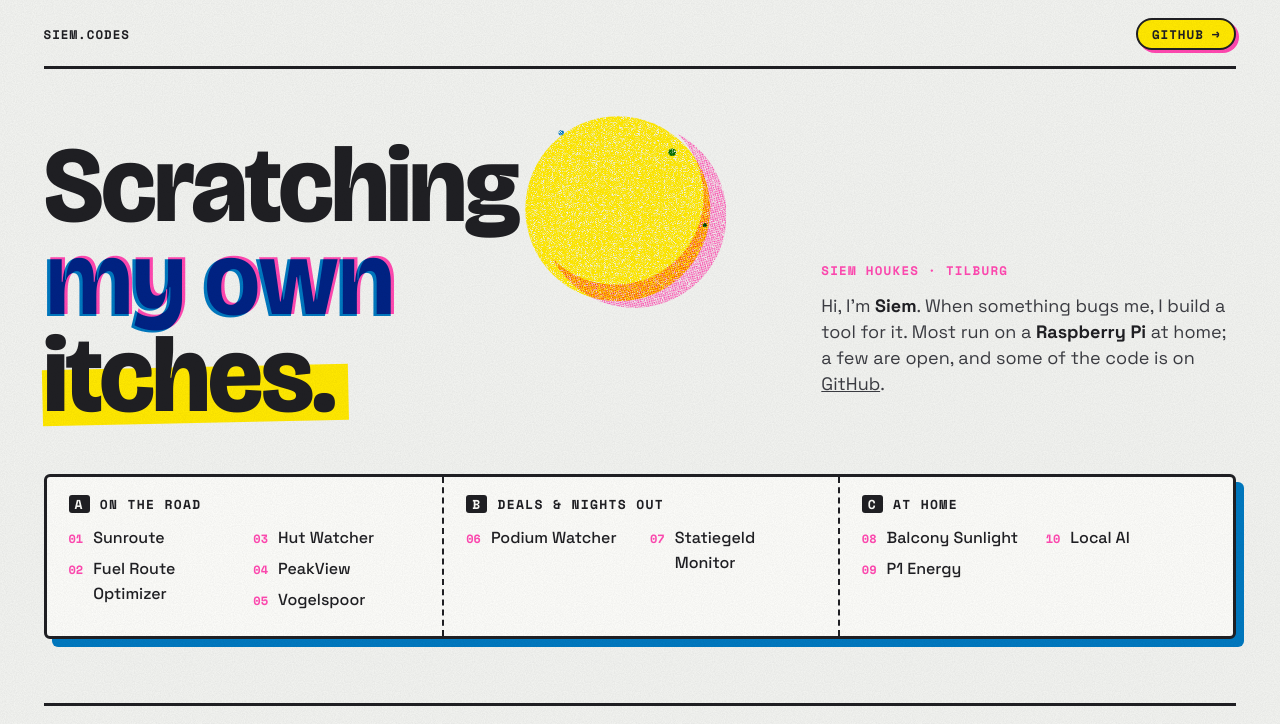
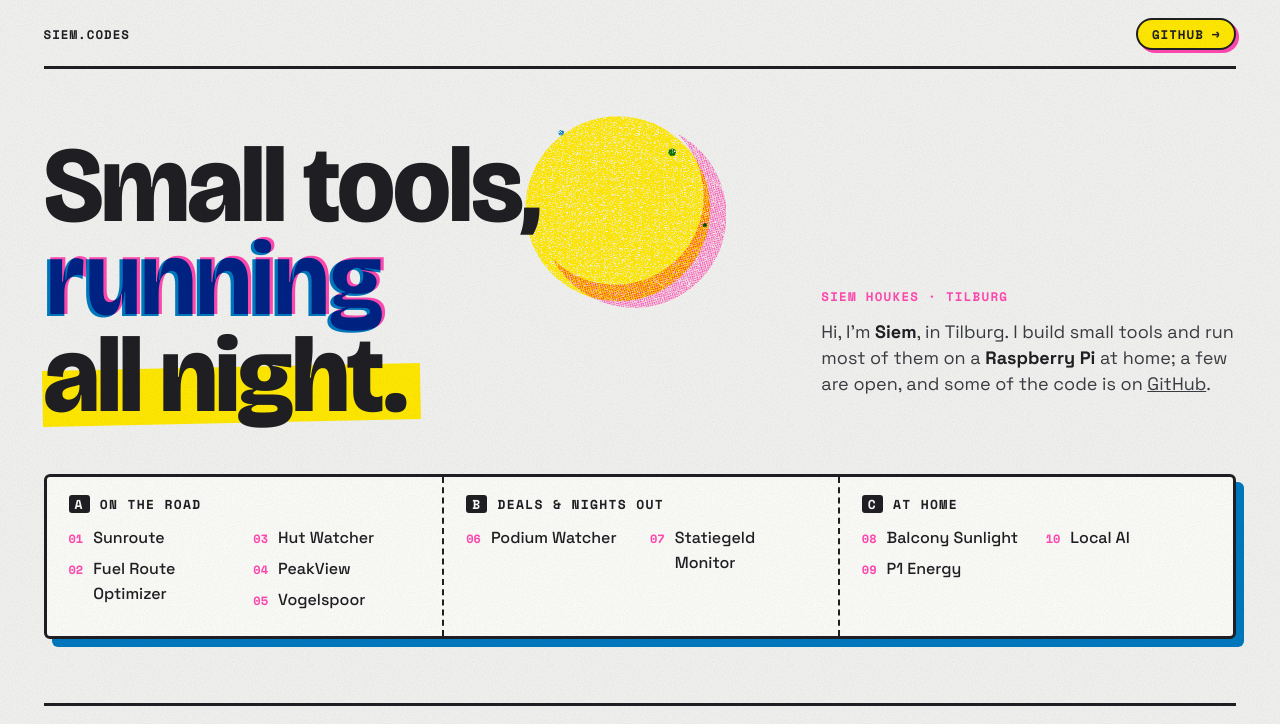
Before and after one commit to siemhoukes/siem.codes, a plain HTML site: page index.html in a window 1280 px wide. Shown: the top 724 px of the page. Drawn offline with nearby package versions, Linux system fonts and the light colour scheme.

Commit message:
Front page: 'Small tools, running all night.' instead of 'Scratching my own itches'

```diff
--- a/index.html
+++ b/index.html
@@ -178,13 +178,13 @@ footer .big{font:800 clamp(30px,3vw,52px)/1 var(--disp);text-transform:none;lett
       </svg>
     </div>
     <h1>
-      <span class="l">Scratching</span>
-      <span class="l"><span class="mis" data-t="my own">my own</span></span>
-      <span class="l"><span class="hl">itches.</span></span>
+      <span class="l">Small tools,</span>
+      <span class="l"><span class="mis" data-t="running">running</span></span>
+      <span class="l"><span class="hl">all night.</span></span>
     </h1>
     <div class="intro">
       <p class="kicker">Siem Houkes · Tilburg</p>
-      <p class="lede">Hi, I'm <b>Siem</b>. When something bugs me, I build a tool for it. Most run on a <b>Raspberry Pi</b> at home; a few are open, and some of the code is on <a href="https://github.com/siemhoukes">GitHub</a>.</p>
+      <p class="lede">Hi, I'm <b>Siem</b>, in Tilburg. I build small tools and run most of them on a <b>Raspberry Pi</b> at home; a few are open, and some of the code is on <a href="https://github.com/siemhoukes">GitHub</a>.</p>
     </div>
   </section>
 
```
